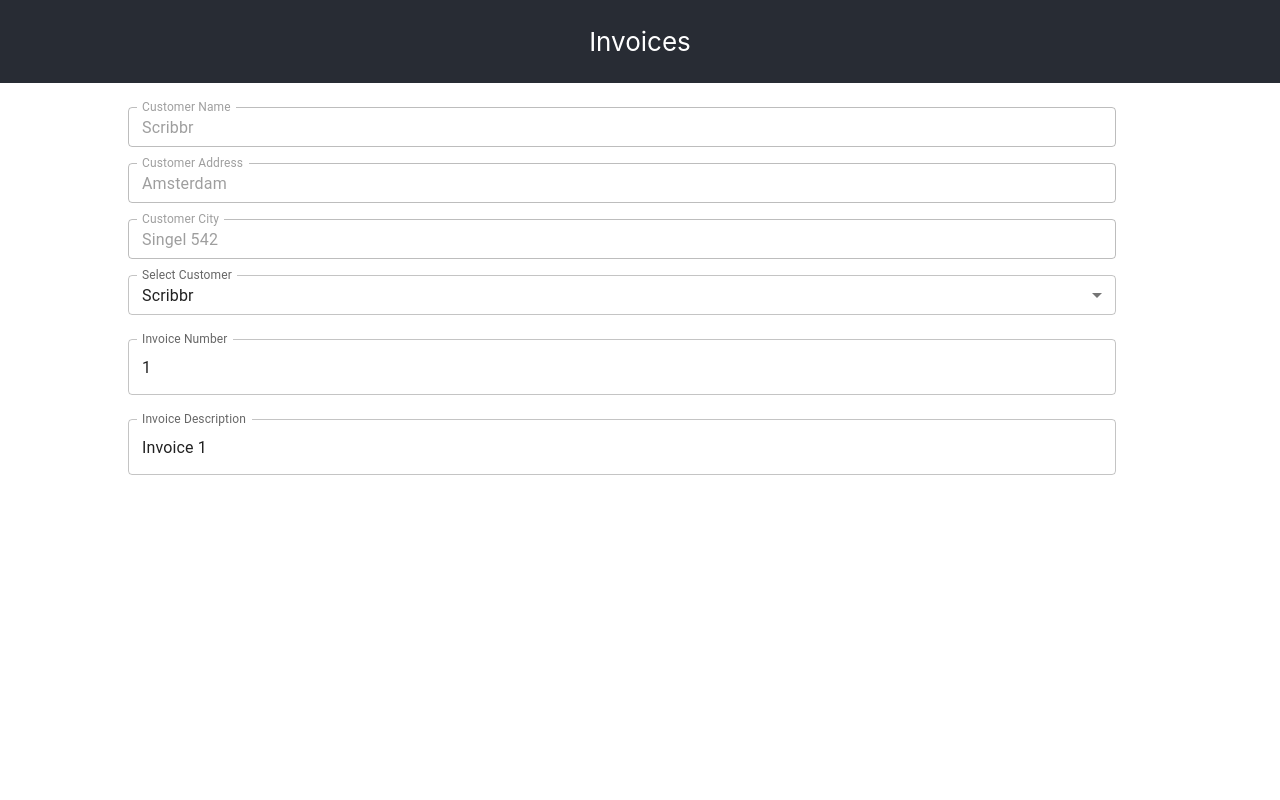
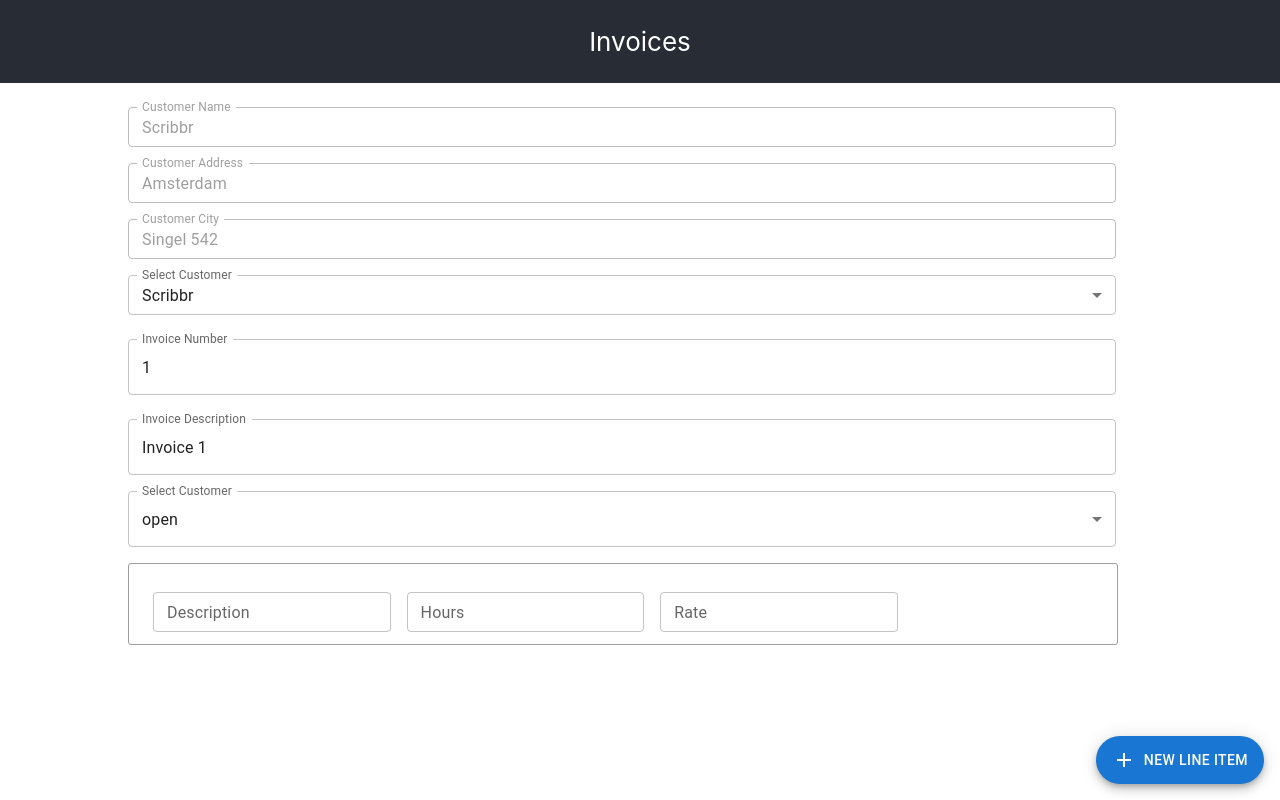
Before and after one commit to tklevenz/scribbr-invoice, a React (Create React App) app in the folder invoice-app/: page / in a window 1280 px wide. Both pictures are taken after a click on the button "NEW INVOICE". Built offline with nearby package versions, Linux system fonts and the light colour scheme.

Commit message:
add LineItems

```diff
--- a/invoice-app/src/components/InvoiceDetails.jsx
+++ b/invoice-app/src/components/InvoiceDetails.jsx
@@ -2,6 +2,11 @@
 import { observer, MobXProviderContext } from 'mobx-react';
 import TextField from '@mui/material/TextField';
 import Box from '@mui/material/Box';
+import Fab from '@mui/material/Fab';
+import AddIcon from '@mui/icons-material/Add';
+import List from '@mui/material/List';
+import InvoiceLineItem from './InvoiceLineItem';
+import { v4 as uuid } from 'uuid';
 
 const InvoiceDetails = observer(({ match }) => {
   const { invoiceStore, customerStore } = useContext(MobXProviderContext);
@@ -29,9 +34,39 @@
       ...invoice,
       [field]: value,
     });
+  }
 
-    invoiceStore.updateInvoice(invoiceId, invoice);
+  const handleUpdateLineItem = (updatedItem) => {
+    setInvoice({
+      ...invoice,
+      lineItems: invoice.lineItems.map((item) => {
+        if (item.id === updatedItem.id) {
+          return updatedItem;
+        }
+
+        return item;
+      }),
+    });
   }
+
+  const addLineItem = () => {
+    setInvoice({
+      ...invoice,
+      lineItems: [
+        ...invoice.lineItems,
+        {
+          id: uuid(),
+          description: '',
+          hours: '',
+          rate: '',
+        }
+      ],
+    });
+
+    updateStore();
+  }
+
+  const updateStore = () => invoiceStore.updateInvoice(invoiceId, invoice);
 
   return (
     <React.Fragment>
@@ -40,7 +75,6 @@
         sx={{
           '& > :not(style)': { m: 1, width: '95%' },
         }}
-        autoComplete="off"
         mt={2}
       >
         <TextField size="small" disabled label="Customer Name" value={customerStore.customers.get(customerId).name}></TextField>
@@ -52,6 +86,7 @@
           select
           value={customerId}
           onChange={handleCustomerChange}
+          onBlur={updateStore}
           SelectProps={{
             native: true,
           }}
@@ -66,6 +101,7 @@
           style={{ marginTop: '1rem' }}
           value={invoice.number}
           onChange={(event) => handleUpdateInvoice('number', event.target.value)}
+          onBlur={updateStore}
         />
 
         <TextField
@@ -74,8 +110,52 @@
           style={{ marginTop: '1rem' }}
           value={invoice.description}
           onChange={(event) => handleUpdateInvoice('description', event.target.value)}
+          onBlur={updateStore}
         />
+
+        <TextField
+          label="Select Customer"
+          select
+          value={invoice.status}
+          onChange={(event) => handleUpdateInvoice('status', event.target.value)}
+          onBlur={updateStore}
+          SelectProps={{
+            native: true,
+          }}
+        >
+          <option value="open">open</option>
+          <option value="sent">sent</option>
+          <option value="paid">paid</option>
+          <option value="late">late</option>
+        </TextField>
+
+        <List
+          dense
+          disablePadding
+          style={{
+            border: '1px solid rgba(0, 0, 0, 0.38)',
+            borderRadius: '3px',
+          }}
+        >
+          {invoice.lineItems.map(item => (
+            <InvoiceLineItem key={item.id} item={item} onChange={handleUpdateLineItem} />
+          ))}
+        </List>
       </Box>
+
+      <Fab
+        variant="extended"
+        color="primary"
+        style={{
+          position: 'absolute',
+          bottom: '1rem',
+          right: '1rem',
+        }}
+        onClick={addLineItem}
+      >
+        <AddIcon sx={{ mr: 1 }} />
+        New line item
+      </Fab>
     </React.Fragment>
   )
 });
--- /dev/null
+++ b/invoice-app/src/components/InvoiceLineItem.jsx
@@ -0,0 +1,65 @@
+import TextField from '@mui/material/TextField';
+import Box from '@mui/material/Box';
+import ListItem from '@mui/material/ListItem';
+import PropTypes from 'prop-types';
+import { useState } from 'react';
+
+const InvoiceLineItem = ({ item, onChange }) => {
+  const [description, setDescription] = useState(item.description);
+  const [hours, setHours] = useState(item.hours);
+  const [rate, setRate] = useState(item.rate);
+
+  const handleUpdate = (field, value) => {
+    if (field === 'description') setDescription(value);
+    if (field === 'hours') setHours(value);
+    if (field === 'rate') setRate(value);
+
+    onChange({
+      ...item,
+      [field]: value
+    });
+  }
+
+  return (
+    <ListItem key={item.id}>
+      <Box
+        component="div"
+        sx={{
+          '& > :not(style)': { m: 1, width: '30%' },
+        }}
+        mt={2}
+      >
+        <TextField
+          size="small"
+          label="Description"
+          value={description}
+          onChange={(event) => handleUpdate('description', event.target.value)}
+        />
+        <TextField
+          size="small"
+          label="Hours"
+          value={hours}
+          onChange={(event) => handleUpdate('hours', event.target.value)}
+        />
+        <TextField
+          size="small"
+          label="Rate"
+          value={rate}
+          onChange={(event) => handleUpdate('rate', event.target.value)}
+        />
+      </Box>
+    </ListItem>
+  )
+}
+
+InvoiceLineItem.propTypes = {
+  item: PropTypes.shape({
+    id: PropTypes.string,
+    description: PropTypes.string,
+    hours: PropTypes.string,
+    rate: PropTypes.string,
+  }).isRequired,
+  onChange: PropTypes.func.isRequired,
+}
+
+export default InvoiceLineItem;
--- a/invoice-app/src/stores/invoice.js
+++ b/invoice-app/src/stores/invoice.js
@@ -30,6 +30,7 @@
 
   updateInvoice = (id, updatedInvoice) => {
     this.invoices.set(id, updatedInvoice);
+    console.log(this.invoices.get(id))
   }
 
   getInvoiceTotal = (id) => {
@@ -53,7 +54,12 @@
       customerId: '1',
       number: invoiceNumber,
       status: 'open',
-      lineItems: [],
+      lineItems: [{
+        id: uuid(),
+        description: '',
+        hours: '',
+        rate: '',
+      }],
     });
 
     callback(id);
```
